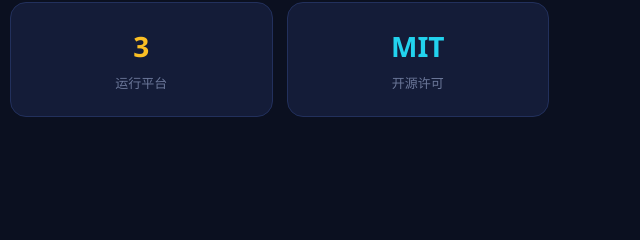
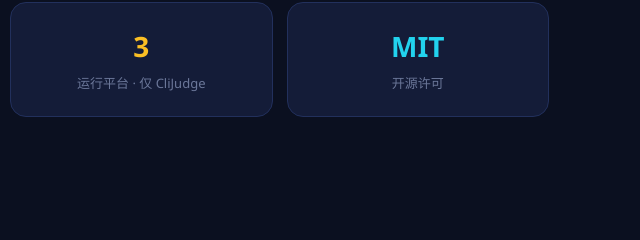
Before and after one commit to dxxjudges/dxxjudges.github.io, a plain HTML site: page index.html in a window 1280 px wide. Shown: the part 529-769 px from the top of the page, 637-1277 px from the left. Drawn offline with Linux system fonts and the light colour scheme.

Commit message:
docs: hero 统计标注运行平台仅 CliJudge 支持

```diff
--- a/index.html
+++ b/index.html
@@ -318,7 +318,7 @@
     <div class="hero-stats">
       <div class="stat"><b class="c1">2</b><span>开源项目</span></div>
       <div class="stat"><b class="c2">5</b><span>内置评测语言</span></div>
-      <div class="stat"><b class="c3">3</b><span>运行平台</span></div>
+      <div class="stat"><b class="c3">3</b><span>运行平台 · 仅 CliJudge</span></div>
       <div class="stat"><b class="c4">MIT</b><span>开源许可</span></div>
     </div>
   </div>
```
